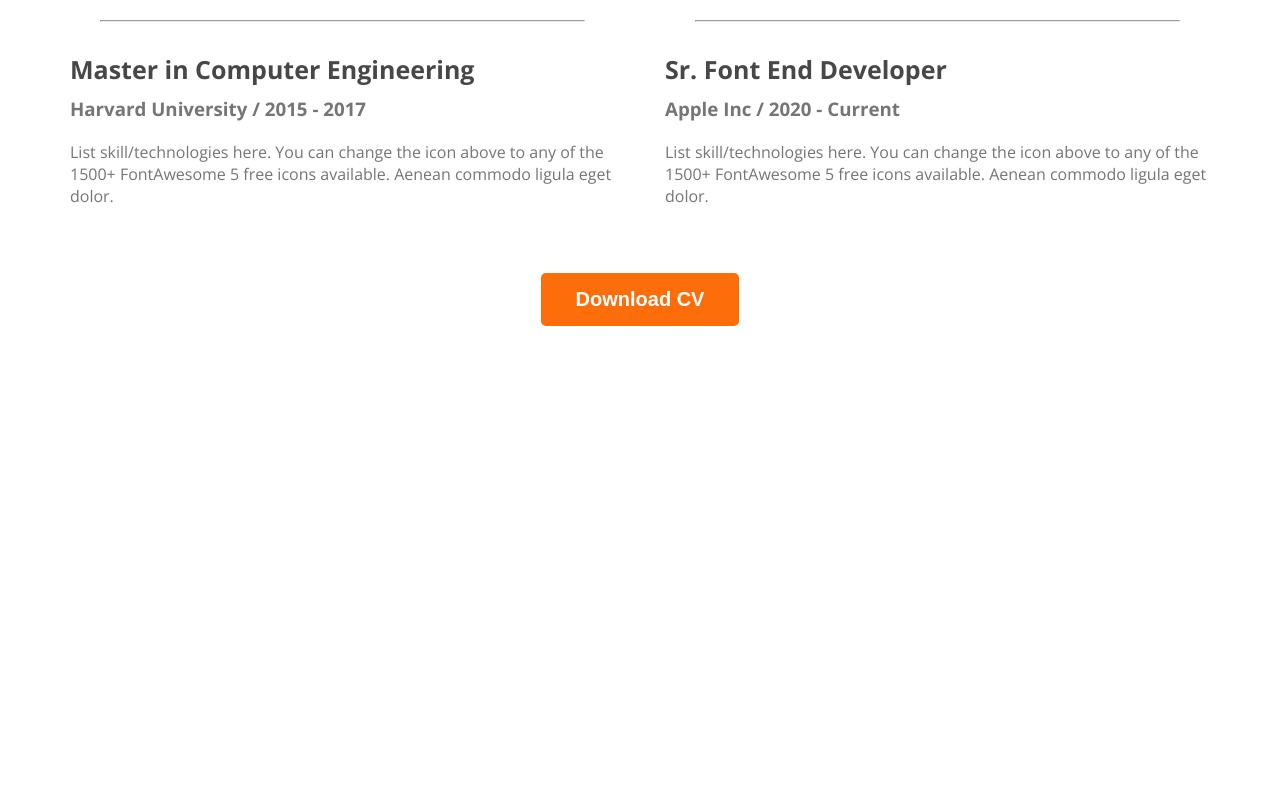
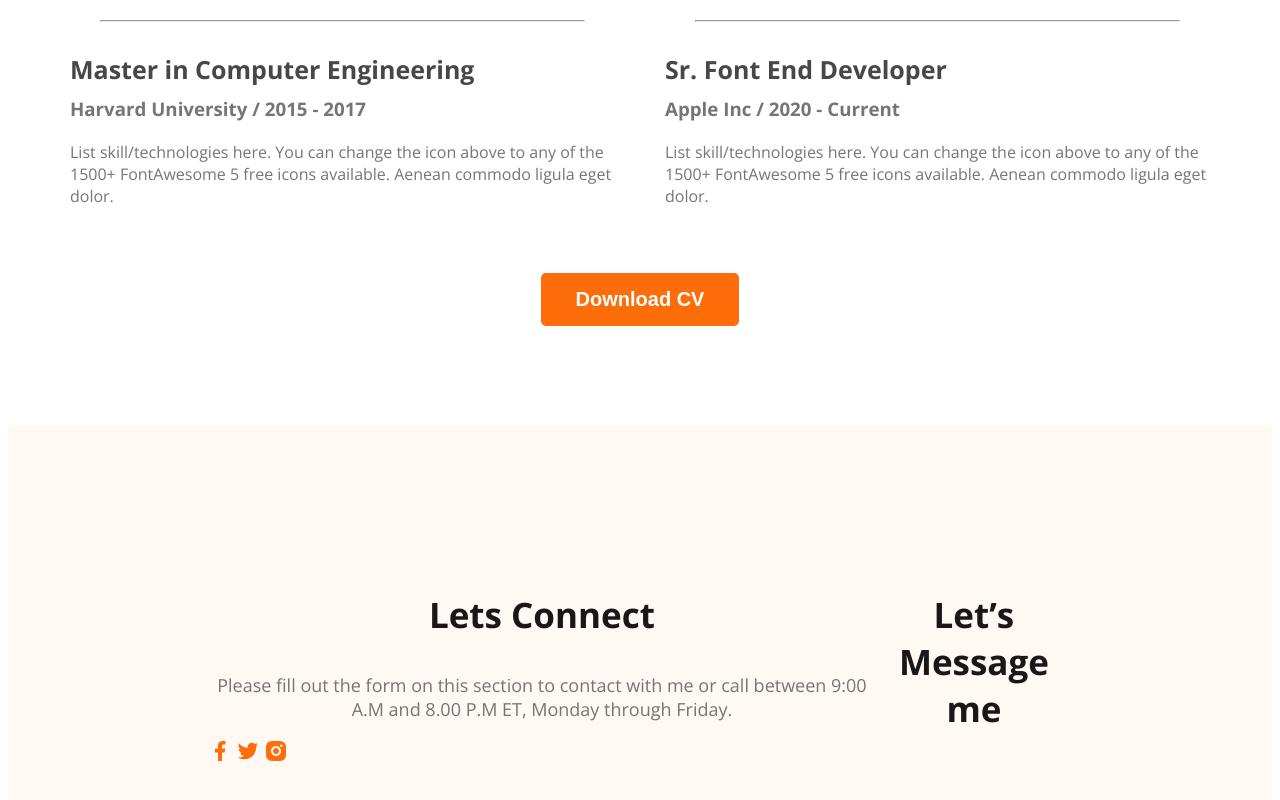
Before and after one commit to hafijur14/webdeveloper-portfolio, a plain HTML site: page index.html in a window 1280 px wide. Shown: the part 2868-3668 px from the top of the page. Before the commit the page ends 3202 px from the top, so only its background shows below. Drawn offline with nearby package versions, Linux system fonts and the light colour scheme.

Commit message:
basic footer

```diff
--- a/index.html
+++ b/index.html
@@ -170,7 +170,20 @@
         </section>
     </main>
     <footer>
+        <div class="footer-column">
+            <h3 class="section-title">Lets Connect</h3>
+            <p class="section-description">Please fill out the form on this section to contact with me or call between 9:00 A.M and 8.00 P.M ET, Monday through Friday.</p>
+            <div class="social-links">
+                <!-- a*3>img -->
+                <a href=""><img src="images/icons/facebook.png" alt=""></a>
+                <a href=""><img src="images/icons/twitter.png" alt=""></a>
+                <a href=""><img src="images/icons/insta.png" alt=""></a>
+            </div>
 
+        </div>
+        <div class="footer-column">
+            <h3 class="section-title">Let’s Message me</h3>
+        </div>
     </footer>
 
 </body>
--- a/styles/portfolio.css
+++ b/styles/portfolio.css
@@ -198,3 +198,12 @@ main section {
     text-align: center;
     margin-top: 50px;
 }
+/* footer style */
+footer{
+    display:flex;
+    background: #FFF8F3;
+    margin-top: 100px;
+    padding: 130px 200px;
+
+
+}
```
